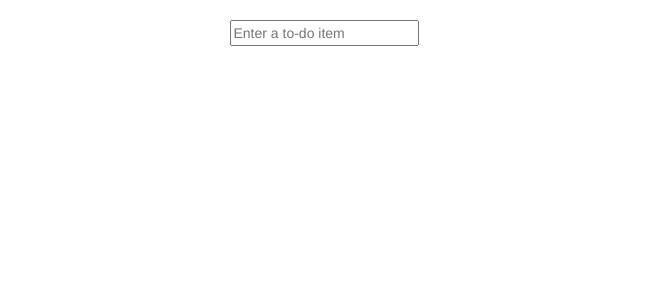
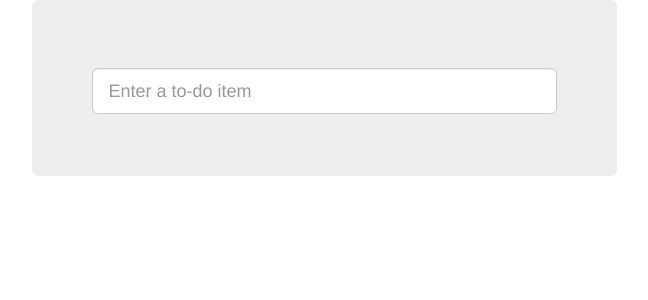
Before and after one commit to rdmolony/obeythetestinggoat, a Django app: template lists/templates/base.html in a window 1280 px wide. Shown: the top 300 px of the page, without its empty margins (316-964 px from the left). Run offline with Django 3.2, Linux system fonts and the light colour scheme; the template is opened without the code that fills it, so the values that code supplies are empty; some libraries are stand-ins or nearby versions.

Commit message:
Improve layout with bootstrap

```diff
--- /dev/null
+++ b/lists/static/bootstrap/css/base.css
@@ -0,0 +1,3 @@
+#id_new_item {
+    margin-top: 2ex;
+}
--- a/lists/templates/base.html
+++ b/lists/templates/base.html
@@ -5,17 +5,20 @@
         <meta name="viewport" content="width=device-width, initial-scale=1">
         <title>To-Do lists</title>
         <link href="/static/bootstrap/css/bootstrap.min.css" rel="stylesheet">
+        <link href="/static/base.css" rel="stylesheet">
     </head>
 
     <body>
         <div class="container">
 
             <div class="row">
-                <div class="col-md-6 col-md-offset-3">
+                <div class="col-md-6 col-md-offset-3 jumbotron">
                     <div class="text-center">
                         <h1>{% block header_text %}{% endblock %}</h1>
                         <form method="POST" action="{% block form_action %}{% endblock %}">
-                            <input name="item_text" id="id_new_item" placeholder="Enter a to-do item" />
+                            <input name="item_text" id="id_new_item"
+                                class="form-control input-lg"
+                                placeholder="Enter a to-do item" />
                             {% csrf_token %}
                         </form>
                     </div>
--- a/lists/templates/list.html
+++ b/lists/templates/list.html
@@ -5,7 +5,7 @@
 {% block form_action %}/lists/{{ list.id }}/add_item{% endblock %}
 
 {% block table %}
-    <table id="id_list_table">
+    <table id="id_list_table" class="table">
         {% for item in list.item_set.all  %}
             <tr><td>{{ forloop.counter }}: {{ item.text }}</td></tr>
         {% endfor %}
```
